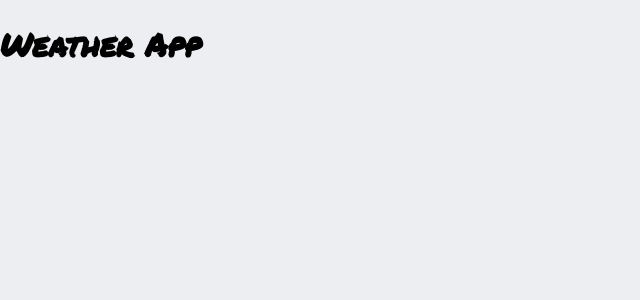
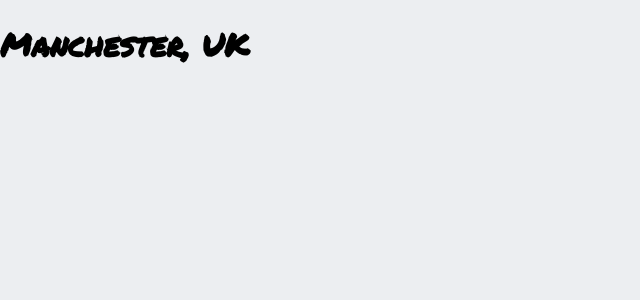
Before and after one commit to szabinakov/weatherApp-tomm-92, a React (Create React App) app: page / in a window 1280 px wide. Shown: the top 300 px of the page, without its empty margins (0-640 px from the left). Built offline with nearby package versions, Linux system fonts and the light colour scheme.

Commit message:
first challenege complete

```diff
--- a/src/components/App.js
+++ b/src/components/App.js
@@ -1,12 +1,10 @@
 import "../styles/App.css";
 import React from "react";
+import LocationDetails from "./LocationDetails";
 
-function App() {
-  return (
-    <div className="prop">
-      <h1> Weather App </h1>
-    </div>
-  );
+function App({ location }) {
+  const { city, country } = location;
+  return <LocationDetails city={city} country={country} />;
 }
 
 export default App;
--- /dev/null
+++ b/src/components/LocationDetails.js
@@ -0,0 +1,9 @@
+import React from "react";
+
+function LocationDetails(props, index) {
+  // eslint-disable-next-line react/prop-types
+  const { city, country } = props;
+  return <h1>{`${city}, ${country}`}</h1>;
+}
+
+export default LocationDetails;
--- a/src/index.js
+++ b/src/index.js
@@ -2,10 +2,11 @@ import React from "react";
 import ReactDOM from "react-dom/client";
 import "./styles/index.css";
 import App from "./components/App";
+import forecast from "./data/forecast.json";
 
 const root = ReactDOM.createRoot(document.getElementById("root"));
 root.render(
   <React.StrictMode>
-    <App />
+    <App location={forecast.location} />
   </React.StrictMode>
 );
```
Also changed, not shown: .eslintrc.json.
